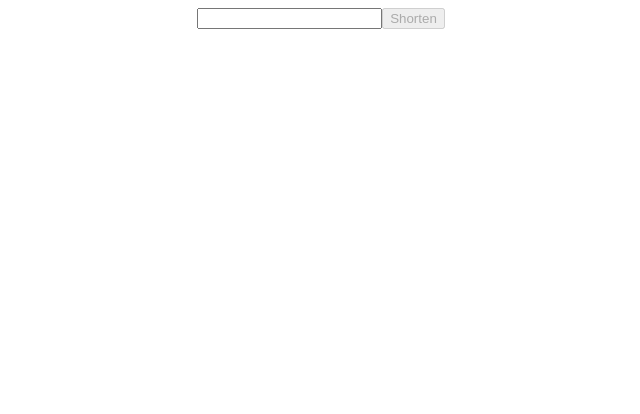
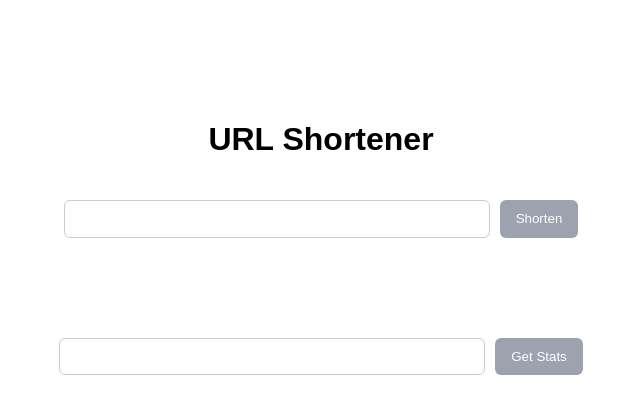
Before and after one commit to DarshanRaoG/url-shortener, an Angular app in the folder frontend/url-shortener-ui/: page / in a window 1280 px wide. Shown: the top 414 px of the page, without its empty margins (319-959 px from the left). Built offline with nearby package versions, Linux system fonts and the light colour scheme.

Commit message:
[feat]: Fetching statistics for a shortened URL

```diff
--- a/frontend/url-shortener-ui/src/app/app.html
+++ b/frontend/url-shortener-ui/src/app/app.html
@@ -1,11 +1,11 @@
-<!DOCTYPE html>
+<!doctype html>
 <html>
-  <head><title>{{ title() }}</title></head>
+  <head>
+    <title>{{ title() }}</title>
+  </head>
   <body>
-
     <app-home></app-home>
 
-    <!-- TODO: Statistics -->
-    <!-- <app-stats></app-stats> -->
+    <app-stats></app-stats>
   </body>
 </html>
--- a/frontend/url-shortener-ui/src/components/home/home.css
+++ b/frontend/url-shortener-ui/src/components/home/home.css
@@ -1,12 +1,53 @@
 .home-div {
   display: flex;
   flex-direction: column;
-  justify-content: center;
   align-items: center;
-  justify-self: center;
+  margin-top: 100px;
+  gap: 20px;
+  font-family: Arial, sans-serif;
 }
 
 .url-input-div {
   display: flex;
-  justify-content: center;
+  gap: 10px;
 }
+
+.url-input-div input[type='text'] {
+  width: 400px;
+  padding: 10px 12px;
+  border: 1px solid #ccc;
+  border-radius: 6px;
+  font-size: 14px;
+}
+
+.url-input-div input[readonly] {
+  background-color: #f5f5f5;
+}
+
+button {
+  padding: 10px 16px;
+  border: none;
+  border-radius: 6px;
+  background-color: #2563eb;
+  color: white;
+  font-weight: 500;
+  cursor: pointer;
+}
+
+button:disabled {
+  background-color: #9ca3af;
+  cursor: not-allowed;
+}
+
+button:hover:not(:disabled) {
+  background-color: #1d4ed8;
+}
+
+.copy-button {
+  background-color: gold;
+  color: black;
+}
+
+.copy-button:hover {
+  background-color: #d1aa28 !important;
+}
--- a/frontend/url-shortener-ui/src/components/home/home.html
+++ b/frontend/url-shortener-ui/src/components/home/home.html
@@ -1,4 +1,5 @@
 <div class="home-div">
+  <h1>URL Shortener</h1>
   <div class="url-input-div">
     <input type="text" [(ngModel)]="inputUrl" />
     <button (click)="handleShortenClick()" [disabled]="!inputUrl() || loading()">Shorten</button>
@@ -11,7 +12,7 @@
   @if (shortUrl()) {
     <div class="url-input-div">
       <input type="text" readonly [value]="shortUrl()" />
-      <button (click)="handleCopyClick()">Copy</button>
+      <button (click)="handleCopyClick()" class="copy-button">Copy</button>
     </div>
   }
 </div>
--- a/frontend/url-shortener-ui/src/components/home/home.ts
+++ b/frontend/url-shortener-ui/src/components/home/home.ts
@@ -28,7 +28,8 @@ export class Home {
         this.loading.set(false);
       },
       error: (err) => {
-        alert('Error while shortening url! ' + err);
+        console.log(err);
+        alert('Error while shortening URL! ');
         this.loading.set(false);
       },
     });
--- a/frontend/url-shortener-ui/src/components/stats/stats.css
+++ b/frontend/url-shortener-ui/src/components/stats/stats.css
@@ -0,0 +1,65 @@
+.stats-div {
+  display: flex;
+  flex-direction: column;
+  align-items: center;
+  margin-top: 100px;
+  gap: 20px;
+  font-family: Arial, sans-serif;
+}
+
+.stats-input-div {
+  display: flex;
+  gap: 10px;
+}
+
+.stats-input-div input {
+  width: 400px;
+  padding: 10px 12px;
+  border: 1px solid #ccc;
+  border-radius: 6px;
+}
+
+.stats-output-div {
+  margin-top: 20px;
+}
+
+table {
+  border-collapse: collapse;
+  min-width: 400px;
+  background: white;
+  border-radius: 8px;
+  overflow: hidden;
+}
+
+td {
+  padding: 12px 16px;
+  border-bottom: 1px solid #eee;
+}
+
+tr:first-child td {
+  font-weight: bold;
+  background-color: #f9fafb;
+}
+
+tr:last-child td {
+  border-bottom: none;
+}
+
+button {
+  padding: 10px 16px;
+  border: none;
+  border-radius: 6px;
+  background-color: #2563eb;
+  color: white;
+  font-weight: 500;
+  cursor: pointer;
+}
+
+button:disabled {
+  background-color: #9ca3af;
+  cursor: not-allowed;
+}
+
+button:hover:not(:disabled) {
+  background-color: #1d4ed8;
+}
--- a/frontend/url-shortener-ui/src/components/stats/stats.html
+++ b/frontend/url-shortener-ui/src/components/stats/stats.html
@@ -1 +1,28 @@
-<p>stats works!</p>
+<div class="stats-div">
+  <div class="stats-input-div">
+    <input type="text" [(ngModel)]="shortUrl" />
+    <button (click)="handleStatsClick()" [disabled]="!shortUrl() || loading()">Get Stats</button>
+  </div>
+  <div class="stats-output-div">
+    @if (stats()) {
+      <table>
+        <tr>
+          <td>Original URL</td>
+          <td>{{ stats()?.originalUrl }}</td>
+        </tr>
+        <tr>
+          <td>Clicks</td>
+          <td>{{ stats()?.clickCount }}</td>
+        </tr>
+        <tr>
+          <td>Created At</td>
+          <td>{{ stats()?.createdAt }}</td>
+        </tr>
+        <tr>
+          <td>Expires At</td>
+          <td>{{ stats()?.expiresAt }}</td>
+        </tr>
+      </table>
+    }
+  </div>
+</div>
--- a/frontend/url-shortener-ui/src/components/stats/stats.ts
+++ b/frontend/url-shortener-ui/src/components/stats/stats.ts
@@ -1,9 +1,34 @@
-import { Component } from '@angular/core';
+import { HttpClient } from '@angular/common/http';
+import { Component, inject, input, model, signal } from '@angular/core';
+import { FormsModule } from '@angular/forms';
 
 @Component({
   selector: 'app-stats',
-  imports: [],
+  imports: [FormsModule],
   templateUrl: './stats.html',
   styleUrl: './stats.css',
 })
-export class Stats {}
+export class Stats {
+  http = inject(HttpClient);
+  shortUrl = model('');
+  loading = signal(false);
+  stats = signal<any | null>(null);
+
+  handleStatsClick() {
+    const code = this.shortUrl().split('/').pop();
+
+    this.loading.set(true);
+
+    this.http.get(`/api/stats/${code}`).subscribe({
+      next: (result) => {
+        this.stats.set(result);
+        this.loading.set(false);
+      },
+      error: (err) => {
+        console.log(err);
+        alert('Error fetching statistics for this URL! ');
+        this.loading.set(false);
+      },
+    });
+  }
+}
--- a/frontend/url-shortener-ui/src/proxy.conf.json
+++ b/frontend/url-shortener-ui/src/proxy.conf.json
@@ -1,7 +1,8 @@
 {
   "/api": {
-    "target": "https://localhost:8080",
+    "target": "http://localhost:8080",
     "secure": false,
-    "changeOrigin": true
+    "changeOrigin": true,
+    "logLevel": "debug"
   }
 }
```
